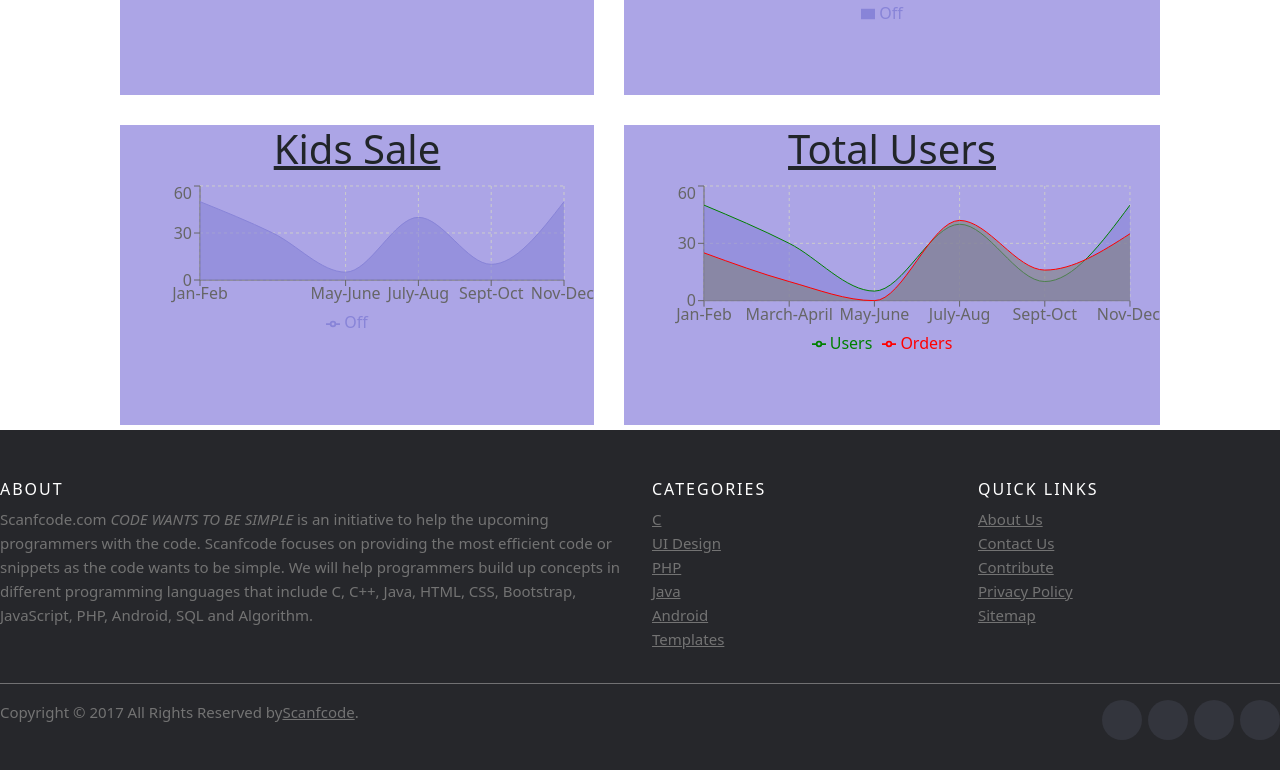
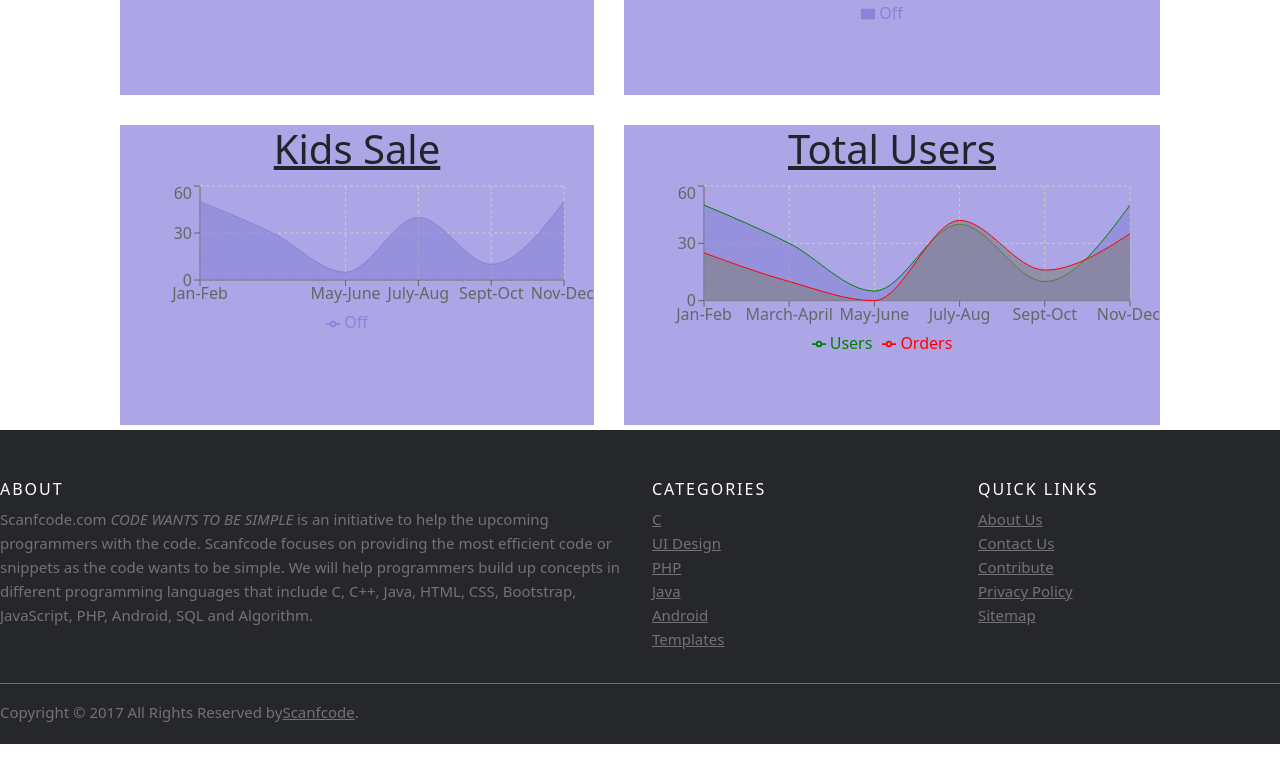
Before and after one commit to muhabilal/ecommerce, a React (Create React App) app: page / in a window 1280 px wide. Shown: the part 1720-2490 px from the top of the page. After the commit the page ends 2464 px from the top, so only its background shows below. Built offline with nearby package versions, Linux system fonts and the light colour scheme.

Commit message:
remove icons

```diff
--- a/src/Components/Footer.jsx
+++ b/src/Components/Footer.jsx
@@ -83,7 +83,7 @@ function Footer() {
             </p>
           </div>
 
-          <div className="col-md-4 col-sm-6 col-xs-12">
+          {/* <div className="col-md-4 col-sm-6 col-xs-12">
             <ul className="social-icons">
               <li>
                 <a className="facebook" href="#">
@@ -106,7 +106,7 @@ function Footer() {
                 </a>
               </li>
             </ul>
-          </div>
+          </div> */}
         </div>
       </div>
     </div>
```
